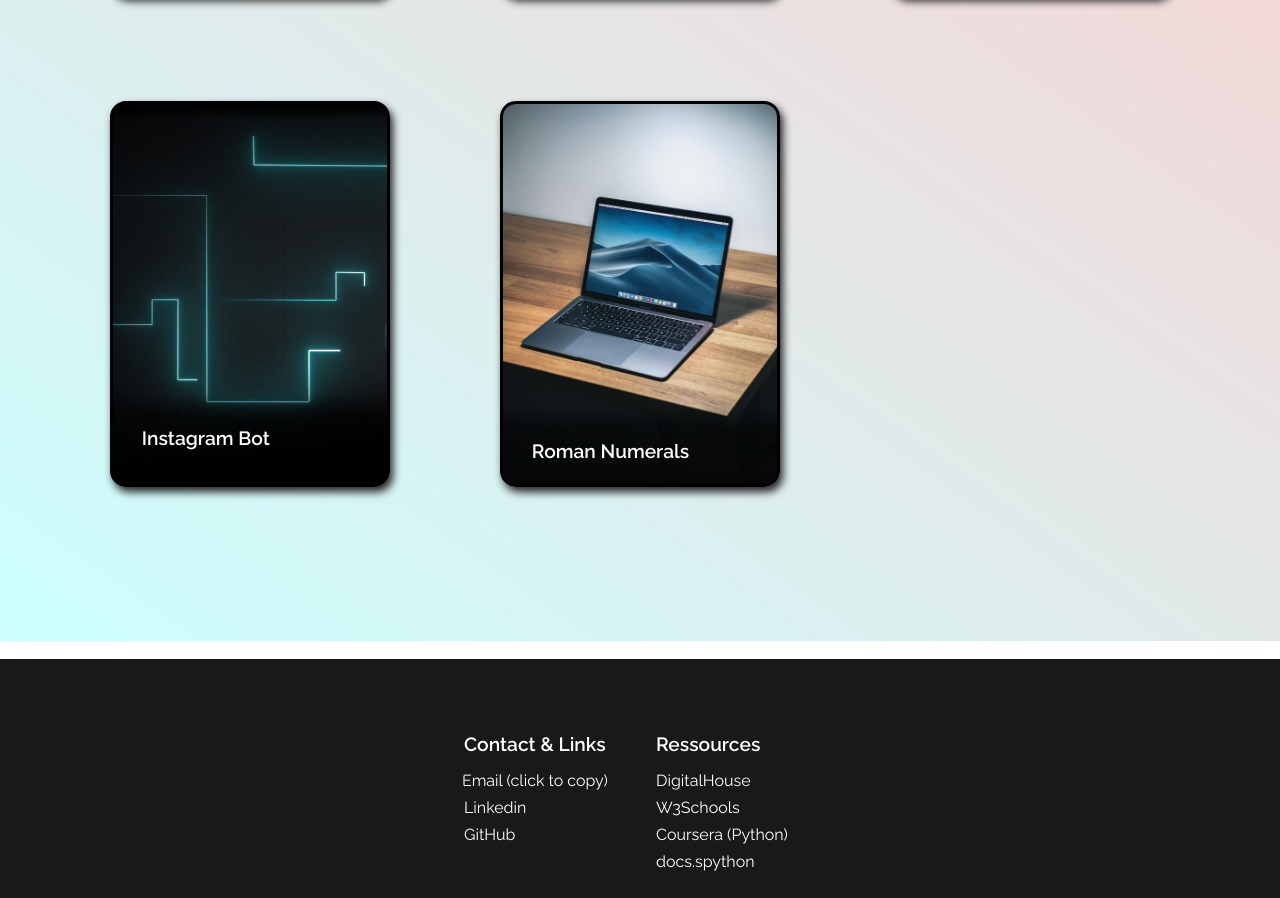
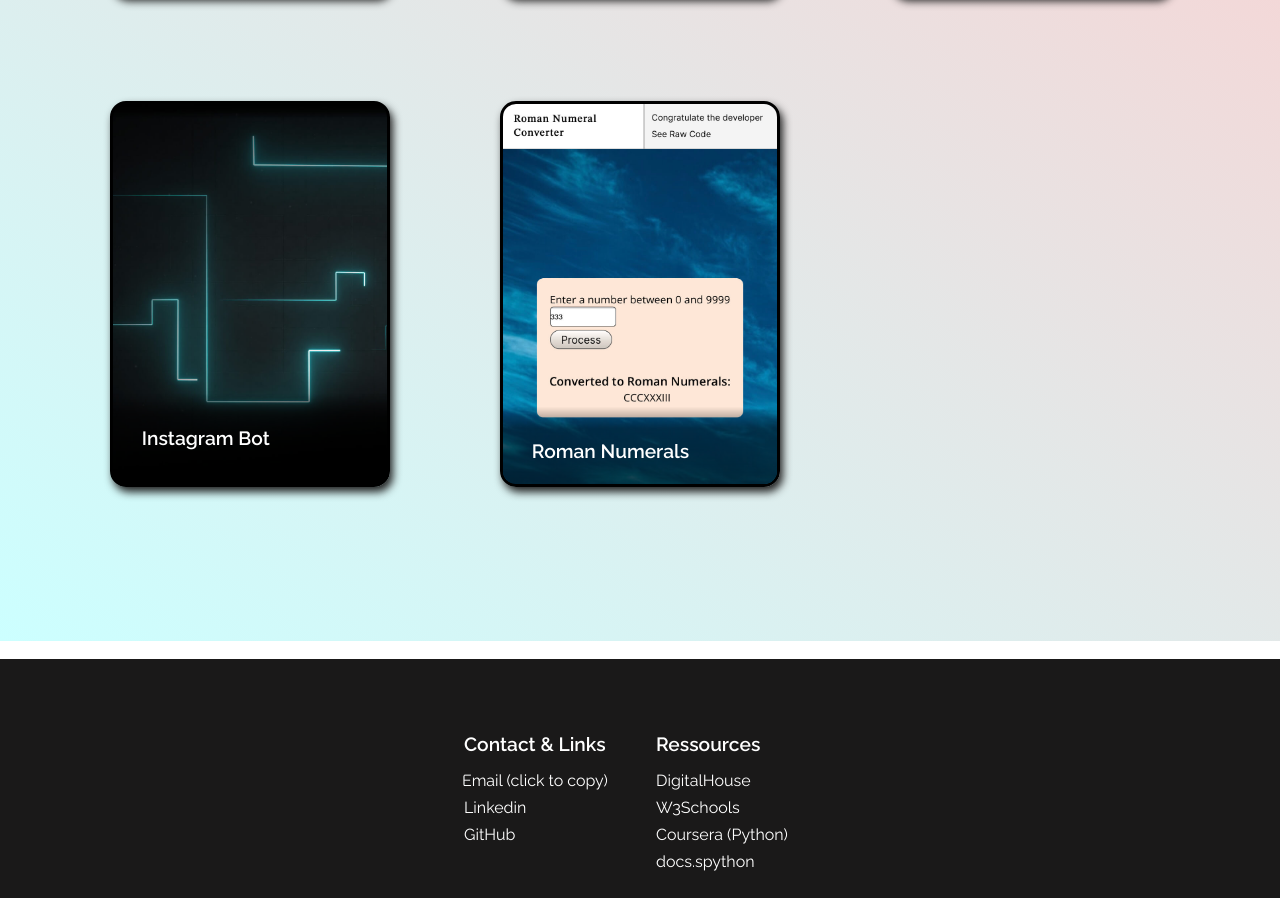
Before and after one commit to blockchainaddict/wevdev, a website: page views/index.html in a window 1280 px wide. Shown: the part 1999-2897 px from the top of the page. Drawn offline with nearby package versions, Linux system fonts and the light colour scheme; files that its build step writes are made by us from their sources; files whose address does not match are found by name.

Commit message:
minor picture issue

```diff
--- a/public/css/styles.css
+++ b/public/css/styles.css
@@ -375,7 +375,7 @@ button:hover span{
     background-image: url(/imgs/notetaker.jpg);
 }
 
-.romans {
+#th_card2 {
     background-image: url(/imgs/romans.jpg);
 }
 
--- a/views/index.html
+++ b/views/index.html
@@ -107,7 +107,7 @@
                     <div class="card">
                         <div class="card-content">
                             <h2 class="card-title">Content Management</h2>
-                            <p class="card-body">A CSM platform for all your content</p>
+                            <p class="card-body">A CMS platform for all your content</p>
                             <a href="https://content-manager-svb.herokuapp.com/" target="blank" class="button">Learn More</a>
                         </div>
                     </div>
@@ -140,7 +140,7 @@
                             <a href="https://github.com/santheartist/IGBot" target="blank" class="button">Learn More</a>
                         </div>
                     </div>
-                    <div class="card romans">
+                    <div class="card" id="th_card2">
                         <a href="https://roman27ac.herokuapp.com/" target="blank" class="mobile_proj_links"></a>
                         <div class="card-content">
                             <h2 class="card-title">Roman Numerals</h2>
```
